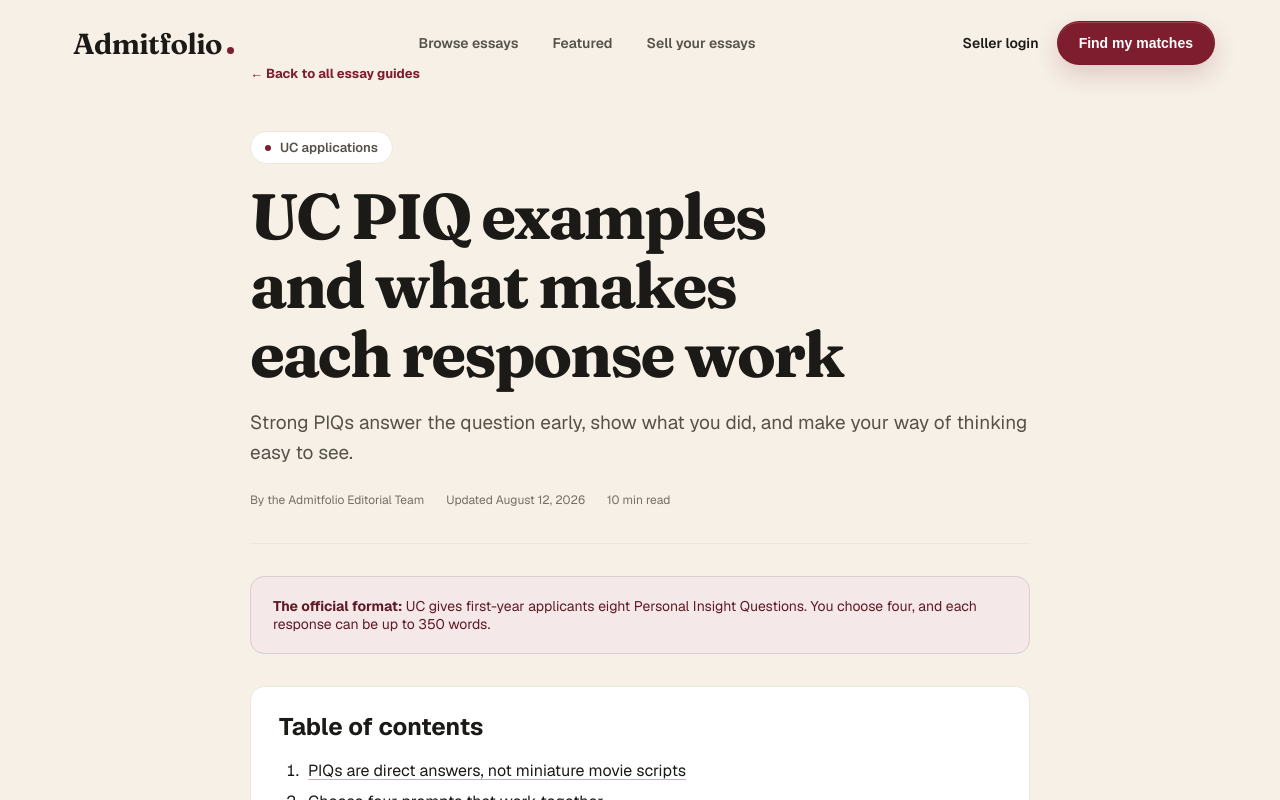
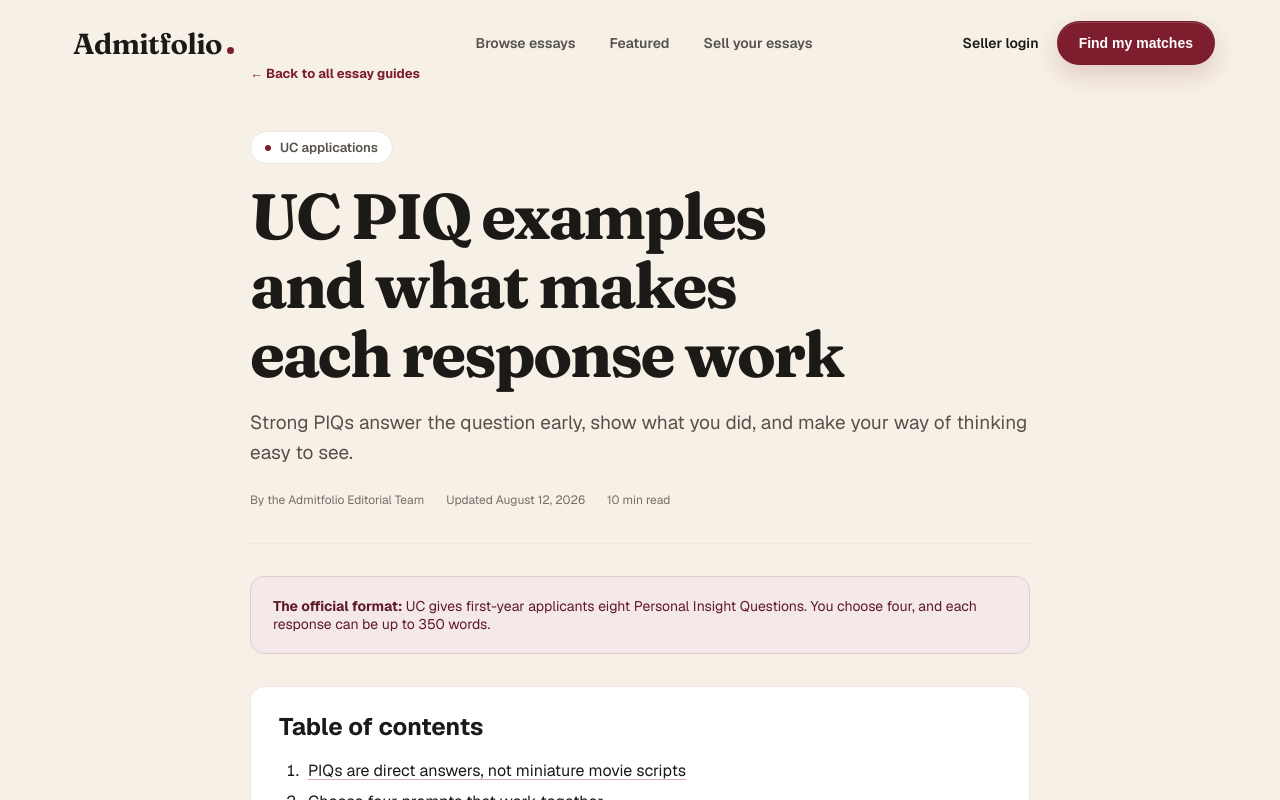
Before and after one commit to anony-mouse1/admitfolio, a Next.js app: page /guides/uc-piq-examples in a window 1280 px wide. Shown: the top 800 px of the page. Built offline with nearby package versions, Linux system fonts and the light colour scheme.

Commit message:
Remove navbar optical offset

```diff
--- a/app/globals.css
+++ b/app/globals.css
@@ -1898,12 +1898,8 @@ body { -webkit-tap-highlight-color: transparent; }
 .nav .logo-word { font-size: 29px; font-weight: 650; }
 .nav .logo { grid-column: 1; }
 .nav .nav-links {
-  position: absolute;
-  /* Optically center the links in the open space between the wordmark and
-     the wider seller controls. */
-  left: 45.5%;
+  grid-column: 2;
   gap: 34px;
-  transform: translateX(-50%);
 }
 .nav .nav-links a { font-size: 14px; font-weight: 550; }
 .nav .nav-cta { grid-column: 3; justify-self: end; gap: 18px; }
```
